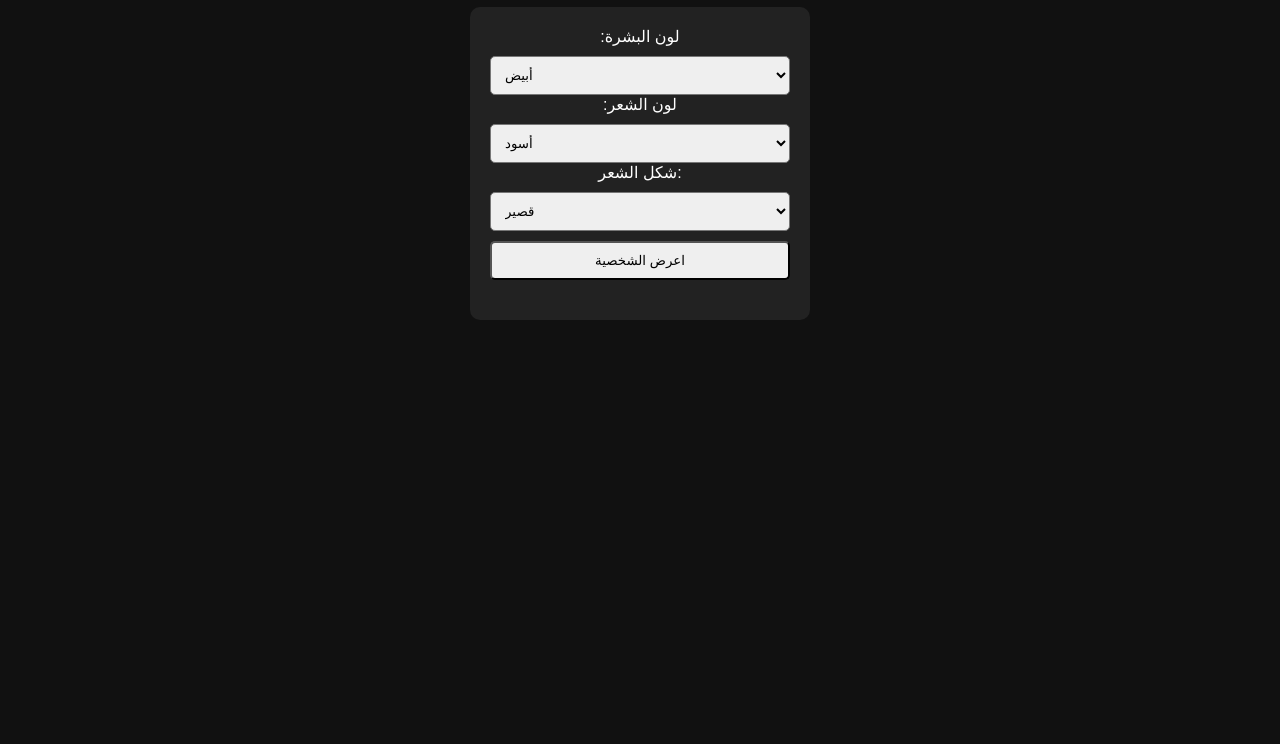
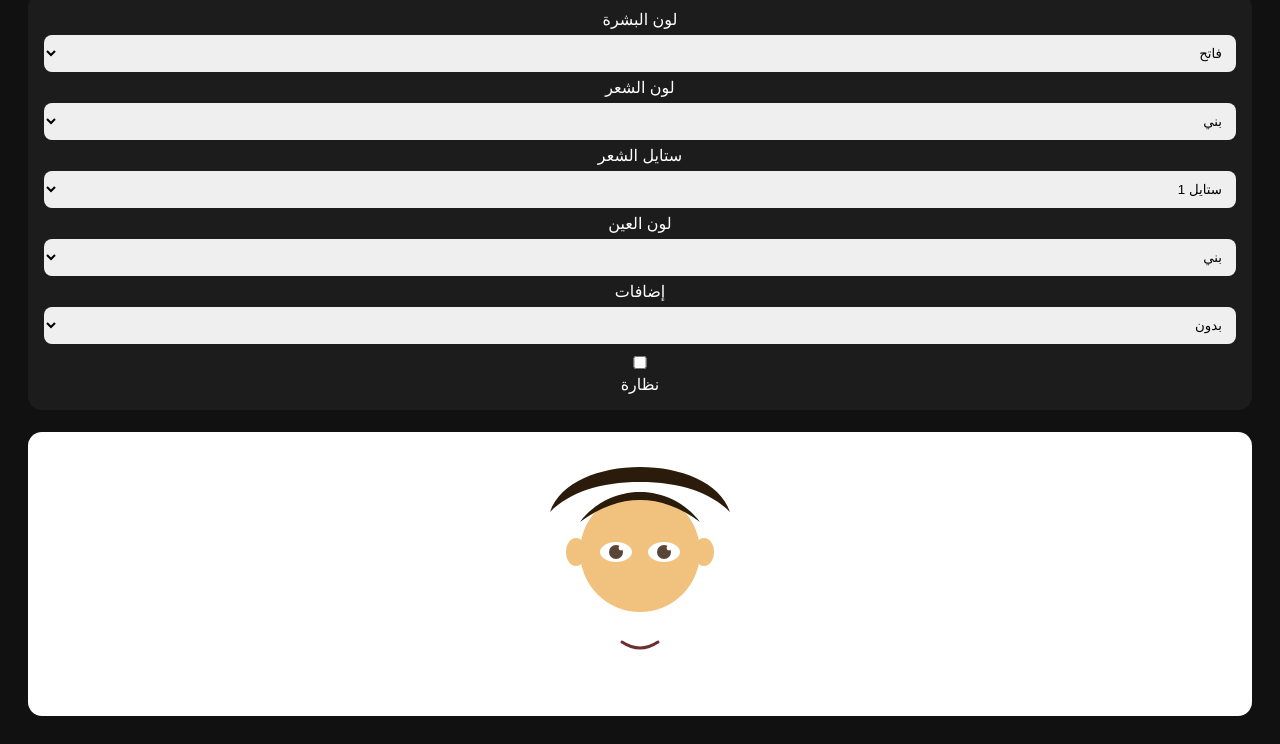
Before and after one commit to ziadbd7000-a11y/character-game, a plain HTML site: page index.html in a window 1280 px wide. Shown: the part 102-846 px from the top of the page. Before the commit the page ends 800 px from the top, so only its background shows below. Drawn offline with Linux system fonts and the light colour scheme.

Commit message:
Update index.html

```diff
--- a/index.html
+++ b/index.html
@@ -1,58 +1,216 @@
 <!DOCTYPE html>
-<html lang="ar">
+<html lang="ar" dir="rtl">
 <head>
-  <meta charset="UTF-8">
-  <title>صناعة شخصية</title>
+<meta charset="UTF-8" />
+<meta name="viewport" content="width=device-width, initial-scale=1.0" />
+<title>Character Builder</title>
+
 <style>
-    body { font-family: Arial; background:#111; color:white; text-align:center; padding:20px; }
-    .box { background:#222; padding:20px; border-radius:10px; width:300px; margin:auto; }
-    select, button { width:100%; padding:10px; margin-top:10px; border-radius:5px; }
-    .result { margin-top:20px; font-size:20px; }
+  body {
+    background: #111;
+    color: #fff;
+    font-family: sans-serif;
+    padding: 20px;
+    text-align: center;
+  }
+
+  .box {
+    background: #1c1c1c;
+    padding: 16px;
+    border-radius: 14px;
+    margin-bottom: 22px;
+  }
+
+  select, input[type="checkbox"] {
+    padding: 10px;
+    margin: 6px 0;
+    width: 100%;
+    border-radius: 8px;
+    border: none;
+  }
+
+  .character-box {
+    background: #fff;
+    border-radius: 14px;
+    padding: 10px;
+    margin-top: 20px;
+  }
 </style>
 </head>
 <body>
 
-  <h1>اصنع شخصيتك</h1>
+<h2>✨ صمّم شخصيتك</h2>
 
 <div class="box">
-    <label>لون البشرة:</label>
+  <label>لون البشرة</label>
   <select id="skin">
-      <option>أبيض</option>
-      <option>حنطي</option>
-      <option>أسمر</option>
-      <option>غامق</option>
+    <option value="#f1c27d">فاتح</option>
+    <option value="#d1a074">قمحي</option>
+    <option value="#a06f45">حنطي</option>
+    <option value="#70422a">غامق</option>
   </select>
 
-    <label>لون الشعر:</label>
+  <label>لون الشعر</label>
   <select id="hairColor">
-      <option>أسود</option>
-      <option>بني</option>
-      <option>أشقر</option>
-      <option>أحمر</option>
+    <option value="#2b1b0b">بني</option>
+    <option value="#000000">أسود</option>
+    <option value="#cfa46d">أشقر</option>
+    <option value="#91452b">نحاسي</option>
   </select>
 
-    <label>شكل الشعر:</label>
+  <label>ستايل الشعر</label>
   <select id="hairStyle">
-      <option>قصير</option>
-      <option>طويل</option>
-      <option>مجعد</option>
-      <option>ناعم</option>
+    <option value="1">ستايل 1</option>
+    <option value="2">ستايل 2</option>
+    <option value="3">ستايل 3</option>
   </select>
 
-    <button onclick="generate()">اعرض الشخصية</button>
+  <label>لون العين</label>
+  <select id="eyeColor">
+    <option value="#5b4636">بني</option>
+    <option value="#3a6ea5">أزرق</option>
+    <option value="#4a9c3e">أخضر</option>
+    <option value="#000000">أسود</option>
+  </select>
 
-    <div class="result" id="result"></div>
+  <label>إضافات</label>
+  <select id="extraSel">
+    <option value="none">بدون</option>
+    <option value="freckles">نمش</option>
+  </select>
+
+  <label style="margin-top:10px">
+    <input type="checkbox" id="glassesCb" />
+    نظارة
+  </label>
 </div>
 
+
+<!-- =================== شخصية SVG =================== -->
+<div class="character-box">
+  <svg id="avatar" width="200" height="260" viewBox="0 0 200 260" xmlns="http://www.w3.org/2000/svg">
+
+    <!-- خلفية -->
+    <rect width="100%" height="100%" fill="transparent"/>
+
+    <!-- شعر الخلف -->
+    <g id="hairBack1">
+      <path d="M10,70 C30,10 170,10 190,70 C170,50 140,40 100,40 C60,40 30,50 10,70 Z" fill="#2b1b0b"/>
+    </g>
+
+    <g id="hairBack2" style="display:none">
+      <path d="M5,80 C40,0 160,0 195,80 C170,60 135,40 100,40 C65,40 30,60 5,80 Z" fill="#2b1b0b"/>
+    </g>
+
+    <g id="hairBack3" style="display:none">
+      <path d="M0,90 C50,0 150,0 200,90 C170,70 130,50 100,45 C70,50 30,70 0,90 Z" fill="#2b1b0b"/>
+    </g>
+
+    <!-- الوجه -->
+    <circle id="face" cx="100" cy="110" r="60" fill="#f1c27d"/>
+
+    <!-- الأذنين -->
+    <ellipse cx="36" cy="110" rx="10" ry="14" fill="#f1c27d"/>
+    <ellipse cx="164" cy="110" rx="10" ry="14" fill="#f1c27d"/>
+
+    <!-- شعر الأمام -->
+    <g id="hairFront1">
+      <path d="M40,80 C70,40 130,40 160,80 C140,65 120,58 100,58 C80,58 60,65 40,80 Z" fill="#2b1b0b"/>
+    </g>
+
+    <g id="hairFront2" style="display:none">
+      <path d="M30,85 C70,30 130,30 170,85 C145,70 120,64 100,60 C80,64 55,70 30,85 Z" fill="#2b1b0b"/>
+    </g>
+
+    <g id="hairFront3" style="display:none">
+      <path d="M50,78 C80,45 120,45 150,78 C135,68 115,62 100,60 C85,62 65,68 50,78 Z" fill="#2b1b0b"/>
+    </g>
+
+    <!-- العيون -->
+    <g id="eyes">
+      <ellipse cx="76" cy="110" rx="16" ry="10" fill="#fff"/>
+      <ellipse id="irisL" cx="76" cy="110" rx="7" ry="7" fill="#5b4636"/>
+      <circle cx="81" cy="106" r="2.4" fill="#fff"/>
+
+      <ellipse cx="124" cy="110" rx="16" ry="10" fill="#fff"/>
+      <ellipse id="irisR" cx="124" cy="110" rx="7" ry="7" fill="#5b4636"/>
+      <circle cx="129" cy="106" r="2.4" fill="#fff"/>
+    </g>
+
+    <!-- الفم -->
+    <g transform="translate(0,30)">
+      <path id="mouthSmile" d="M82 170 q18 12 36 0" stroke="#6b2f2f" stroke-width="3" fill="none" stroke-linecap="round"/>
+    </g>
+
+    <!-- نمش -->
+    <g id="freckles" style="display:none" fill="#b76b4d">
+      <circle cx="86" cy="128" r="2.2"/>
+      <circle cx="112" cy="128" r="2.2"/>
+      <circle cx="96" cy="136" r="2.2"/>
+    </g>
+
+    <!-- النظارة -->
+    <g id="glasses" style="display:none">
+      <rect x="60" y="100" width="34" height="22" rx="6" fill="none" stroke="#2b2b2b" stroke-width="3"/>
+      <rect x="106" y="100" width="34" height="22" rx="6" fill="none" stroke="#2b2b2b" stroke-width="3"/>
+      <path d="M94 111 h12" stroke="#2b2b2b" stroke-width="3"/>
+    </g>
+
+  </svg>
+</div>
+
+
+<!-- =========== JavaScript =========== -->
 <script>
-    function generate() {
-      let skin = document.getElementById('skin').value;
-      let hairColor = document.getElementById('hairColor').value;
-      let hairStyle = document.getElementById('hairStyle').value;
+function renderAvatarFromUI() {
+  const skin = skinElem.value;
+  const hairColor = hairColorElem.value;
+  const hairStyle = hairStyleElem.value;
+  const eyeColor = eyeColorElem.value;
 
-      document.getElementById('result').innerText =
-        `🎭 شخصيتك: بشرة ${skin}، شعر ${hairColor} و${hairStyle}`;
+  // البشرة
+  face.setAttribute("fill", skin);
+  document.querySelectorAll('ellipse[rx="10"][ry="14"]').forEach(e=>e.setAttribute("fill", skin));
+
+  // الشعر (إظهار ستايل واحد فقط)
+  ["1","2","3"].forEach(n => {
+    document.getElementById("hairBack"+n).style.display = (hairStyle===n?"":"none");
+    document.getElementById("hairFront"+n).style.display = (hairStyle===n?"":"none");
+    document.querySelectorAll("#hairBack"+n+" path").forEach(p=>p.setAttribute("fill", hairColor));
+    document.querySelectorAll("#hairFront"+n+" path").forEach(p=>p.setAttribute("fill", hairColor));
+  });
+
+  // العيون
+  irisL.setAttribute("fill", eyeColor);
+  irisR.setAttribute("fill", eyeColor);
+
+  // نمش
+  freckles.style.display = (extraSel.value==="freckles" ? "" : "none");
+
+  // نظارة
+  glasses.style.display = (glassesCb.checked ? "" : "none");
 }
+
+// اجزاء HTML
+const skinElem = document.getElementById("skin");
+const hairColorElem = document.getElementById("hairColor");
+const hairStyleElem = document.getElementById("hairStyle");
+const eyeColorElem = document.getElementById("eyeColor");
+const extraSel = document.getElementById("extraSel");
+const glassesCb = document.getElementById("glassesCb");
+
+// عناصر SVG
+const face = document.getElementById("face");
+const irisL = document.getElementById("irisL");
+const irisR = document.getElementById("irisR");
+const freckles = document.getElementById("freckles");
+const glasses = document.getElementById("glasses");
+
+// تشغيل عند التغيير
+[skinElem, hairColorElem, hairStyleElem, eyeColorElem, extraSel, glassesCb]
+.forEach(el => el.addEventListener("change", renderAvatarFromUI));
+
+document.addEventListener("DOMContentLoaded", renderAvatarFromUI);
 </script>
 
 </body>
```
Lines whose indentation alone changed are shown as unchanged.
